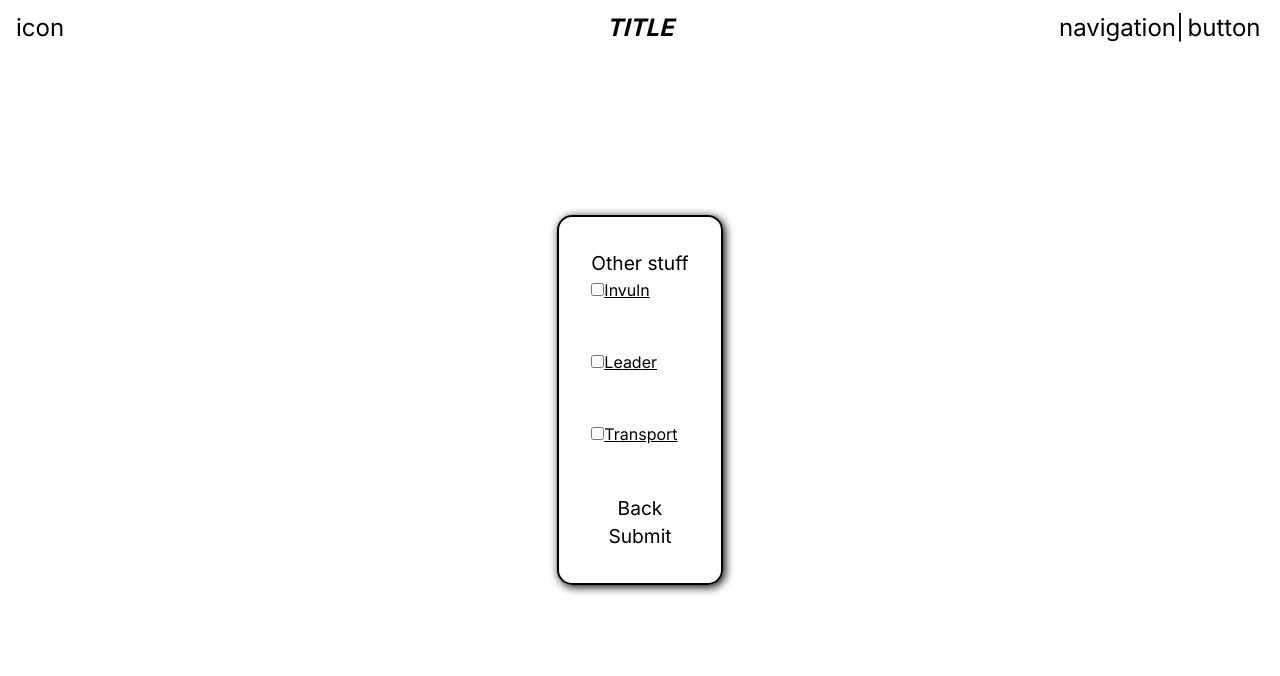
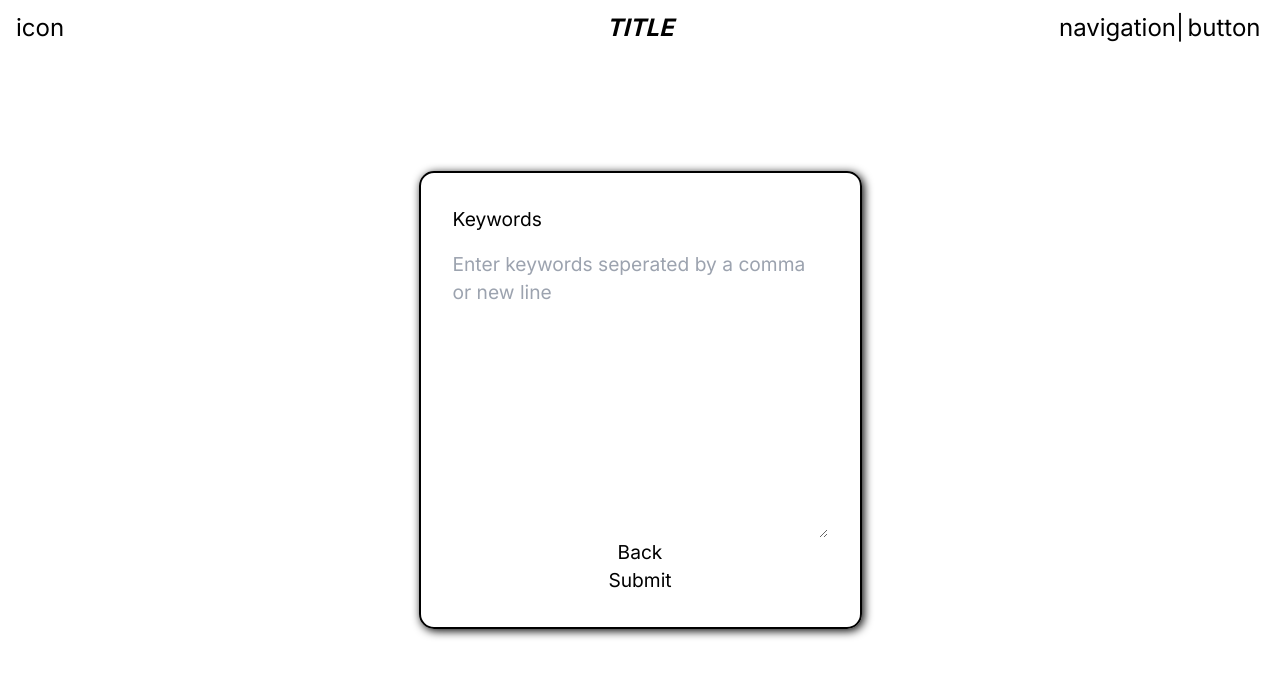
Before and after one commit to JCool221/waagh, a Next.js app: page / in a window 1280 px wide. Shown: the top 676 px of the page. Built offline with nearby package versions, Linux system fonts and the light colour scheme.

Commit message:
began working on step eight, keywords.  needs a bit more work but coming along

```diff
--- a/src/app/input/page.tsx
+++ b/src/app/input/page.tsx
@@ -10,6 +10,7 @@ import StepFour from './steps/StepFour';
 import StepFive from './steps/StepFive'
 import StepSix from './steps/StepSix';
 import StepSeven from './steps/StepSeven';
+import StepEight from './steps/stepEight';
 
 export default function Input() {
   const [step, setStep] = useState(1)
@@ -36,7 +37,9 @@ export default function Input() {
         {step === 5 && <StepFive nextStep={nextStep} previousStep={previousStep} unitData={unitData} setUnitData={setUnitData}/>}
         {step === 6 && <StepSix nextStep={nextStep} previousStep={previousStep} unitData={unitData} setUnitData={setUnitData}/>}
         {step === 7 && <StepSeven nextStep={nextStep} previousStep={previousStep} unitData={unitData} setUnitData={setUnitData}/>}
-{/* todo: invuln save, unit comp, wargear options, leader, keywords */}
+        {step === 8 && <StepEight nextStep={nextStep} previousStep={previousStep} unitData={unitData} setUnitData={setUnitData}/>}
+
+{/* todo: unit comp, wargear options */}
 <div className='pre-data'>
 <pre>{JSON.stringify(unitData, null, 2)}</pre>
 </div>
--- a/src/app/input/steps/StepTwo.tsx
+++ b/src/app/input/steps/StepTwo.tsx
@@ -12,7 +12,6 @@ export default function StepTwo({ nextStep, previousStep, unitData, setUnitData
 
         setUnitData({...unitData, ...Object.fromEntries(new FormData(form))})
 
-        // setUnitData(updatedUnitData)
         nextStep();
 
       };
--- /dev/null
+++ b/src/app/input/steps/stepEight.tsx
@@ -0,0 +1,58 @@
+"use client";
+
+import "../input.css";
+import { FormEvent, useState, useEffect } from "react";
+import { Props } from "@/lib/types/props";
+
+export default function StepEight({
+  nextStep,
+  previousStep,
+  unitData,
+  setUnitData,
+}: Props) {
+    const [keywordString, setKeywordString]= useState('')
+    const [character, setCharacter] = useState(false)
+    const [epicHero, setEpicHero] = useState(false)
+
+  const handleSubmit = (e: FormEvent<HTMLFormElement>) => {
+    e.preventDefault();
+
+    const keywordArray = keywordString.split(/,|\n/)
+
+    if (keywordArray.includes('character')) {
+        if (keywordArray.includes('epic hero')){
+            console.log("epic hero!")
+        } else {
+            console.log('character!')
+        }
+    }  else (console.log(keywordArray))
+// todo:create a method for capturing notes about characters, specifically: can't be a warlord or can't have enhancement abilities
+    const formData={
+        keywords: keywordArray
+    }
+
+    // console.log(formData);
+  };
+
+  const handleBack = () => {
+    previousStep();
+  };
+
+  return (
+    <form className="form-inputs" onSubmit={handleSubmit}>
+      <h1>Keywords</h1>
+      <textarea
+      className="keyword-area"
+      value={keywordString}
+      name="keywords"
+      cols={30}
+      rows={10}
+      placeholder="Enter keywords seperated by a comma or new line"
+      onChange={(e)=>setKeywordString(e.target.value)}
+      />
+
+      <button onClick={handleBack}>Back</button>
+      <button type="submit">Submit</button>
+    </form>
+  );
+}
--- a/src/app/page.tsx
+++ b/src/app/page.tsx
@@ -1,13 +1,12 @@
 import './input/input.css'
-import StepSeven from './input/steps/StepSeven'
+import StepEight from './input/steps/stepEight'
 
 export default function Home() {
 
   return (
     <main>
-      <div></div>
         <div className="form-container">
-      <StepSeven />
+      <StepEight />
           {/* Lets Go! */}
         </div>
     </main>
```
